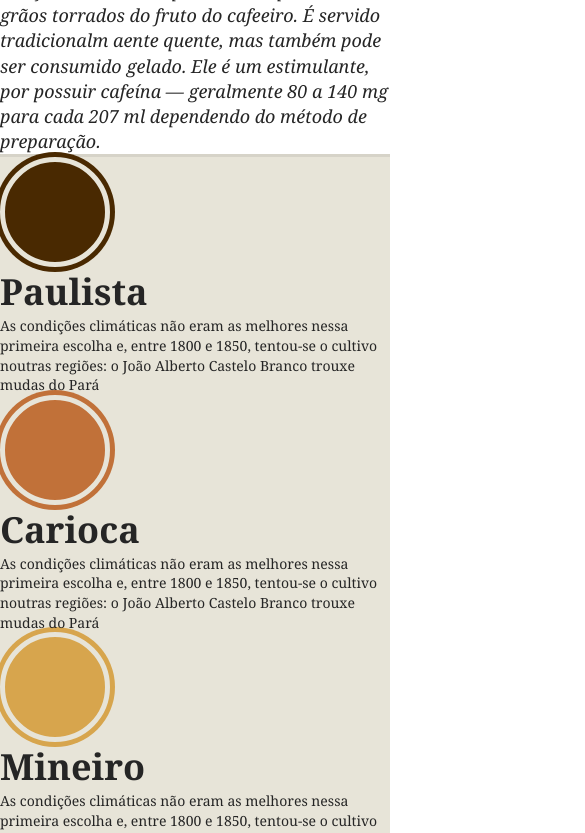
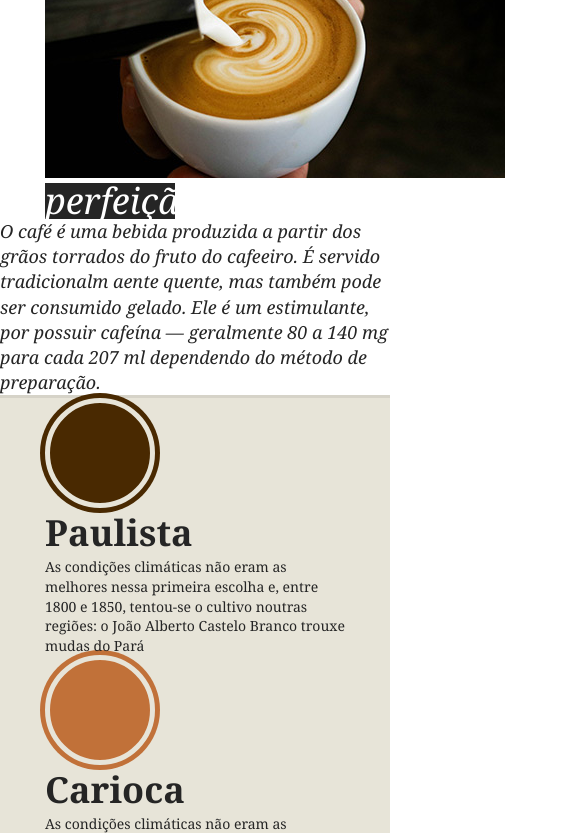
Before and after one commit to jorgeteixeirajr/cssavancadoposicionamento, a plain HTML site: page brafe[1]/grid/index.html in a window 390 px wide. Shown: the part 673-1506 px from the top of the page, 585 px wide, since content can reach past the window. Drawn offline with Linux system fonts and the light colour scheme; files whose address does not match are found by name.

Commit message:
Criação do @media para mobile

```diff
--- a/brafe[1]/grid/css/grid.css
+++ b/brafe[1]/grid/css/grid.css
@@ -3,13 +3,25 @@
   margin: 0 auto;
 }
 
-.container::after, .container::before {
-	content: '';
+.container::after,
+.container::before {
+  content: "";
   display: table;
   clear: both;
 }
 
-.grid-1, .grid-2, .grid-3, .grid-4, .grid-5, .grid-6, .grid-7, .grid-8, .grid-9, .grid-10, .grid-11, .grid-12 {
+.grid-1,
+.grid-2,
+.grid-3,
+.grid-4,
+.grid-5,
+.grid-6,
+.grid-7,
+.grid-8,
+.grid-9,
+.grid-10,
+.grid-11,
+.grid-12 {
   margin-left: 10px;
   margin-right: 10px;
   float: left;
@@ -53,3 +65,26 @@
 .grid-12 {
   width: calc(100% - 20px);
 }
+
+@media (max-width: 739px) {
+  .container {
+    max-width: 300px;
+  }
+  .grid-1,
+  .grid-2,
+  .grid-3,
+  .grid-4,
+  .grid-5,
+  .grid-6,
+  .grid-7,
+  .grid-8,
+  .grid-9,
+  .grid-10,
+  .grid-11,
+  .grid-12 {
+    max-width: 100%;
+    margin-left: 0px;
+    margin-right: 0px;
+    float: none;
+  }
+}
```
Lines whose indentation alone changed are shown as unchanged.
